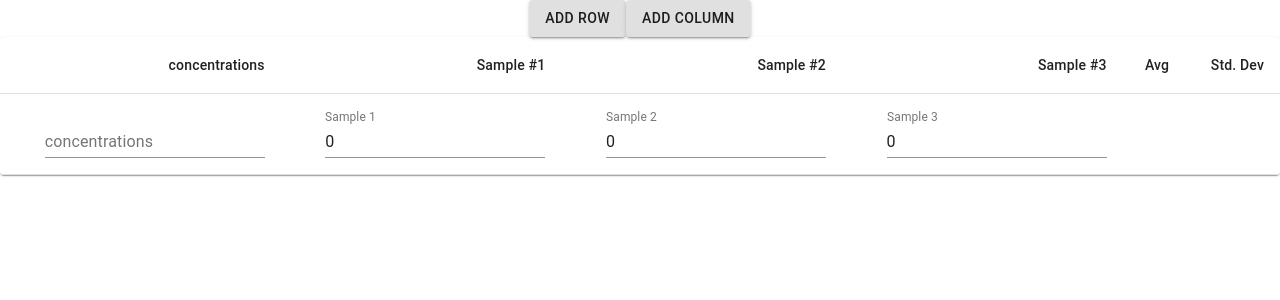
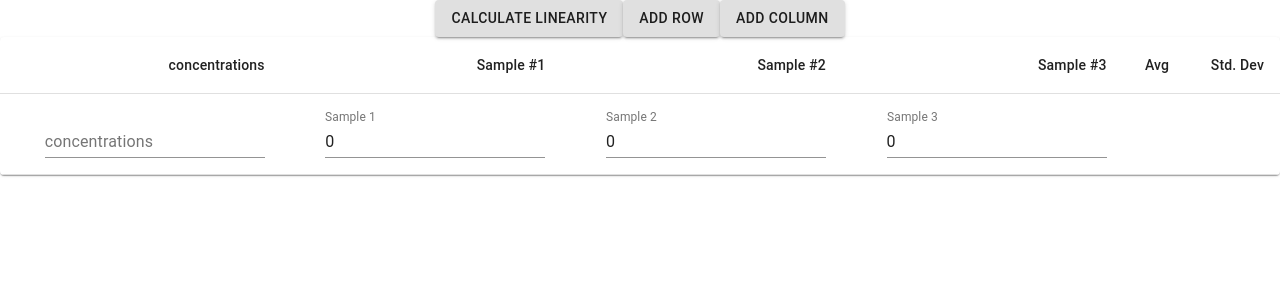
Before and after one commit to abxsantos/validawaree-frontend, a React (Create React App) app: page / in a window 1280 px wide. Shown: the top 300 px of the page. Built offline with nearby package versions, Linux system fonts and the light colour scheme.

Commit message:
Sending and receiving data from the back-end

```diff
--- a/src/App.js
+++ b/src/App.js
@@ -4,10 +4,34 @@ import './App.css';
 import IncRowButton from './components/button/IncRowButton';
 import IncColumnButton from './components/button/IncColumnButton';
 import SamplesTable from './components/table/SamplesTable';
+import CalculateLinearityButton from './components/button/CalculateLinearityButton';
 
 function App() {
+
+//   var json = {value: '123', playerName: 'AAA'}
+
+// function handleLinearityCalculation() {
+//   fetch('/linearity_data', {
+//     method: "POST",
+//     cache: "no-cache",
+//     headers: {
+//       content_type: "application/json",
+//     },
+//     body: JSON.stringify(json),
+//   })
+//     .then((response) => {
+//       return response.json();
+//     })
+//     .then((json) => {
+//       console.log(json);
+//     });
+// }
   return (
     <div className="App">
+      {/* <button onClick={handleLinearityCalculation}>
+      Calculate Linearity
+    </button> */}
+      <CalculateLinearityButton />
       <IncRowButton />
       <IncColumnButton />
       <SamplesTable />
--- /dev/null
+++ b/src/components/button/CalculateLinearityButton.js
@@ -0,0 +1,48 @@
+import React from "react";
+import { connect } from "react-redux";
+
+import Button from "@material-ui/core/Button";
+
+// import { incColumn } from '../../actions'
+
+var json = {
+  analytical_data:
+    "[[0.188, 0.192, 0.203], [0.349, 0.346, 0.348], [0.489, 0.482, 0.492], [0.637, 0.641, 0.641], [0.762, 0.768, 0.786], [0.931, 0.924, 0.925]]",
+  concentration_data:
+    "[[0.008, 0.008016, 0.008128], [0.016, 0.016032, 0.016256], [0.02, 0.02004, 0.02032],[0.027999996640000406, 0.028055996633280407, 0.02844799658624041], [0.032, 0.032064, 0.032512], [0.04, 0.04008, 0.04064]]",
+};
+
+function handleLinearityCalculation() {
+  fetch("/linearity_data", {
+    method: "POST",
+    cache: "no-cache",
+    headers: {
+      content_type: "application/json",
+    },
+    body: JSON.stringify(json),
+  })
+    .then((response) => {
+      return response.json();
+    })
+    .then((json) => {
+      console.log(json);
+    });
+}
+
+const CalculateLinearityButton = () => {
+  return (
+    <Button variant="contained" onClick={handleLinearityCalculation}>
+      Calculate Linearity
+    </Button>
+  );
+};
+
+export default CalculateLinearityButton;
+
+// const mapDispatchToProps = dispatch => {
+//   return {
+//     incColumn: () => {dispatch(incColumn())}
+//   }
+// }
+
+// export default connect(null, mapDispatchToProps)(IncColumnButton);
--- a/src/index.js
+++ b/src/index.js
@@ -7,6 +7,7 @@ import reducers from './reducers'
 import './index.css';
 import App from './App';
 import * as serviceWorker from './serviceWorker';
+
 
 ReactDOM.render(
   <React.StrictMode>
```
Also changed, not shown: package.json (+5 -2 lines).
